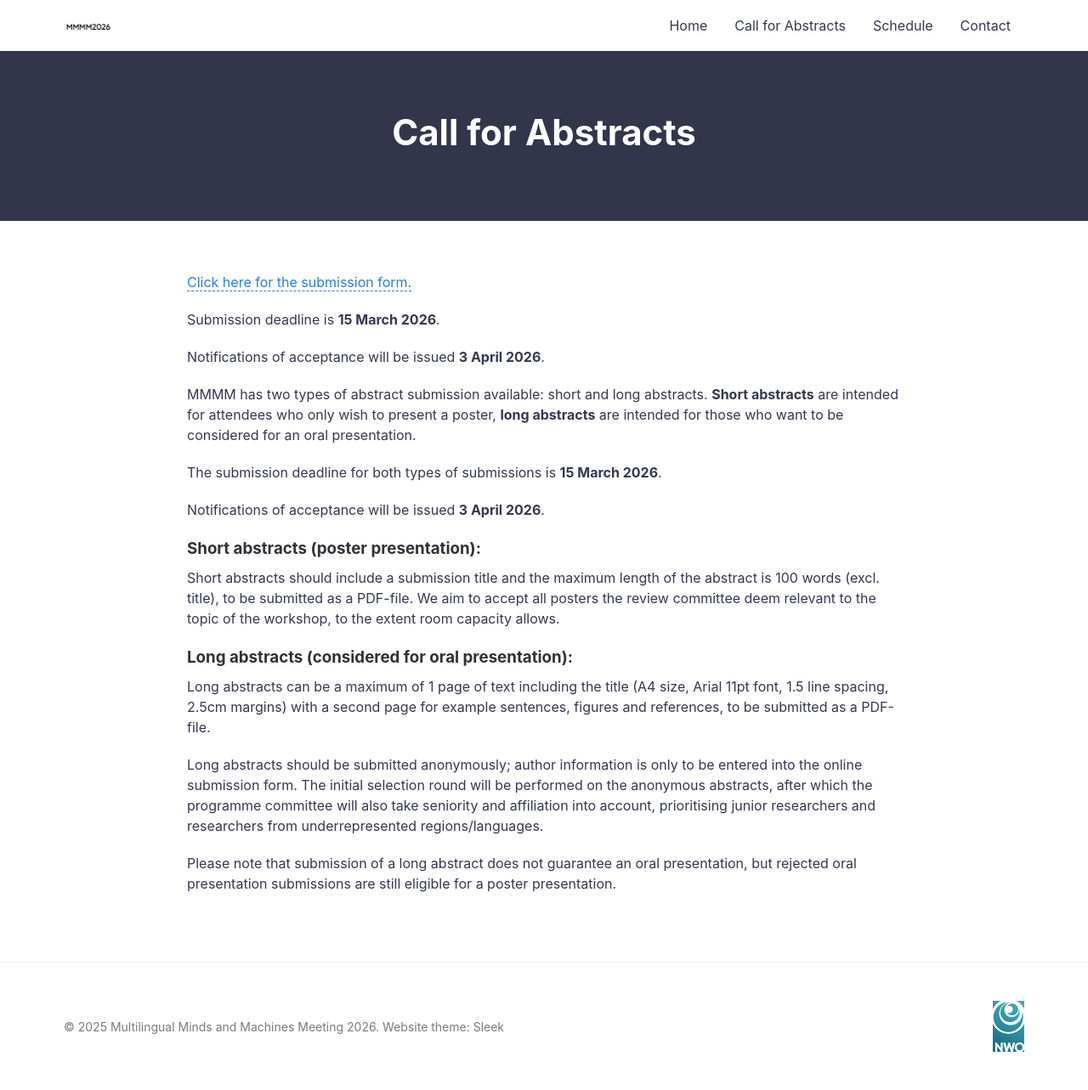
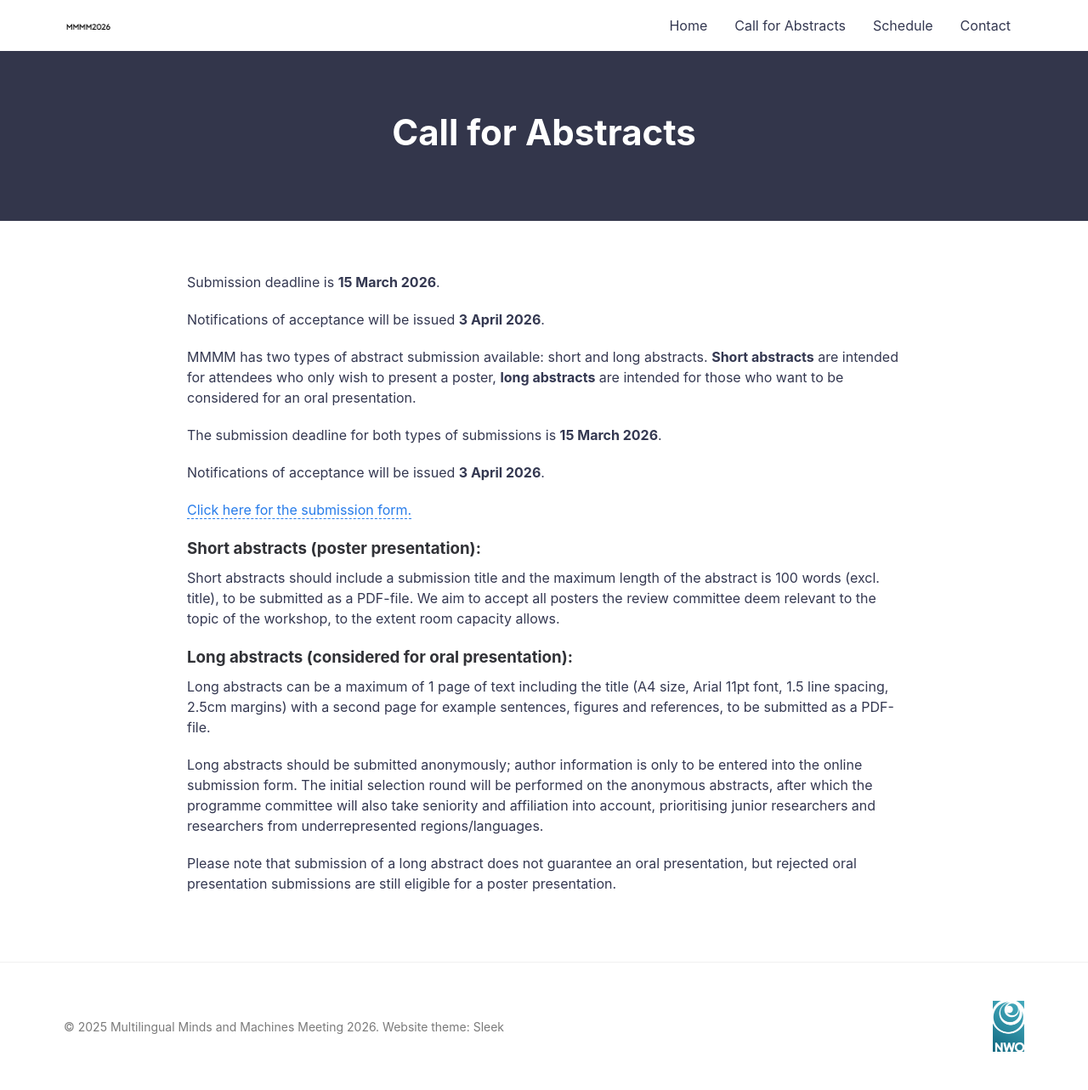
Before and after one commit to mmmm2026/mmmm2026.github.io, a Jekyll site: the page built from abstracts.md, in a window 1280 px wide. Shown: the whole page at 85% size. Built offline with Jekyll 4.4.1, drawn with Linux system fonts in a browser that asks for light colours; part of the change alters nothing that is shown.

```diff
--- a/abstracts.md
+++ b/abstracts.md
@@ -3,8 +3,6 @@ layout: page
 title: Call for Abstracts
 permalink: /abstracts/
 ---
-
-[Click here for the submission form.](https://radboudletteren.eu.qualtrics.com/jfe/form/SV_0Gs6oHy0j4fl1B4)
 
 Submission deadline is **15 March 2026**.
 
@@ -15,6 +13,8 @@ MMMM has two types of abstract submission available: short and long abstracts. *
 The submission deadline for both types of submissions is **15 March 2026**.
 
 Notifications of acceptance will be issued **3 April 2026**.
+
+[Click here for the submission form.](https://radboudletteren.eu.qualtrics.com/jfe/form/SV_0Gs6oHy0j4fl1B4)
 
 ### Short abstracts (poster presentation):
 
```
